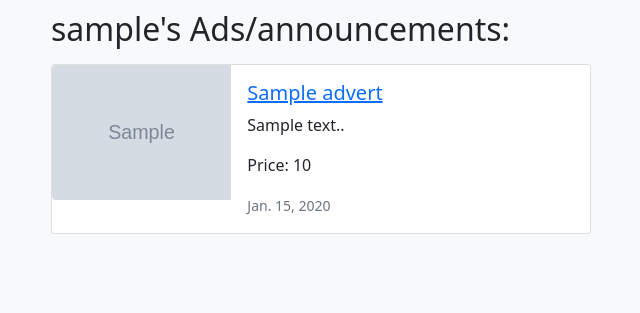
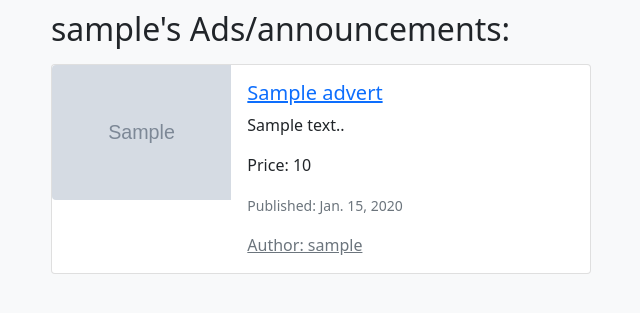
Before and after one commit to azazellooo/exam_10, a Django app: page /accounts/1/ in a window 1280 px wide. Shown: the part 137-450 px from the top of the page, without its empty margins (31-671 px from the left). Run offline with Django 3.2, Linux system fonts and the light colour scheme; tables that the repository leaves empty hold one stand-in row (values such as "Sample post"); grey boxes marked "Sample" are stand-in pictures.

Commit message:
добавлены ссылки на страницу пользователя

```diff
--- a/exam_project/webapp/templates/base.html
+++ b/exam_project/webapp/templates/base.html
@@ -18,9 +18,9 @@
             <li class="ms-5"><a class="text-decoration-none" href="{% url 'adverts:unmoderated-list' %}">New Ads</a></li>
         {% endif %}
 
-                {% if user.is_authenticated %}
+                {% if request.user.is_authenticated %}
                     <li class="ms-5"><a class="text-decoration-none" href="{% url 'adverts:create' %}">create new Ad</a></li>
-                    <li class="ms-5"><a class="text-decoration-none " href="#">profile {{ request.user }}</a></li>
+                    <li class="ms-5"><a class="text-decoration-none " href="{% url 'accounts:profile' request.user.id %}">profile {{ request.user }}</a></li>
                     <li class="ms-3"><a class="text-decoration-none" href="{% url 'accounts:logout' %}?next={{ request.get_full_path }}">log out</a></li>
                 {% else %}
                     <li class="ms-3"><a class="text-decoration-none" href="{% url 'accounts:login' %}?next={{ request.get_full_path }}">log in</a></li>
--- a/exam_project/webapp/templates/partial/advert_list.html
+++ b/exam_project/webapp/templates/partial/advert_list.html
@@ -18,7 +18,8 @@
 
                     <p class="card-text">{{ advert.description }}.</p>
                     {% if advert.price %}<p>Price: {{ advert.price }}</p>{% endif %}
-                    <p class="card-text"><small class="text-muted">{{ advert.published_at }}</small></p>
+                    <p class="card-text text-secondary"><small class="text-muted">Published: {{ advert.published_at }}</small></p>
+                    <p class="card-text"><a href="{% url 'accounts:profile' advert.author.id %}" class="text-muted">Author: {{ advert.author }}</a></p>
                     {% if perms.webapp.can_view_new_ads and not advert.is_moderated %}
                     <div class="btn-group" id="{{ advert.id }}" role="group" aria-label="Basic mixed styles example">
                         <a class="btn btn-sm btn-outline-success"  onclick="approveAd(event)" href="#"> approve</a>
```
